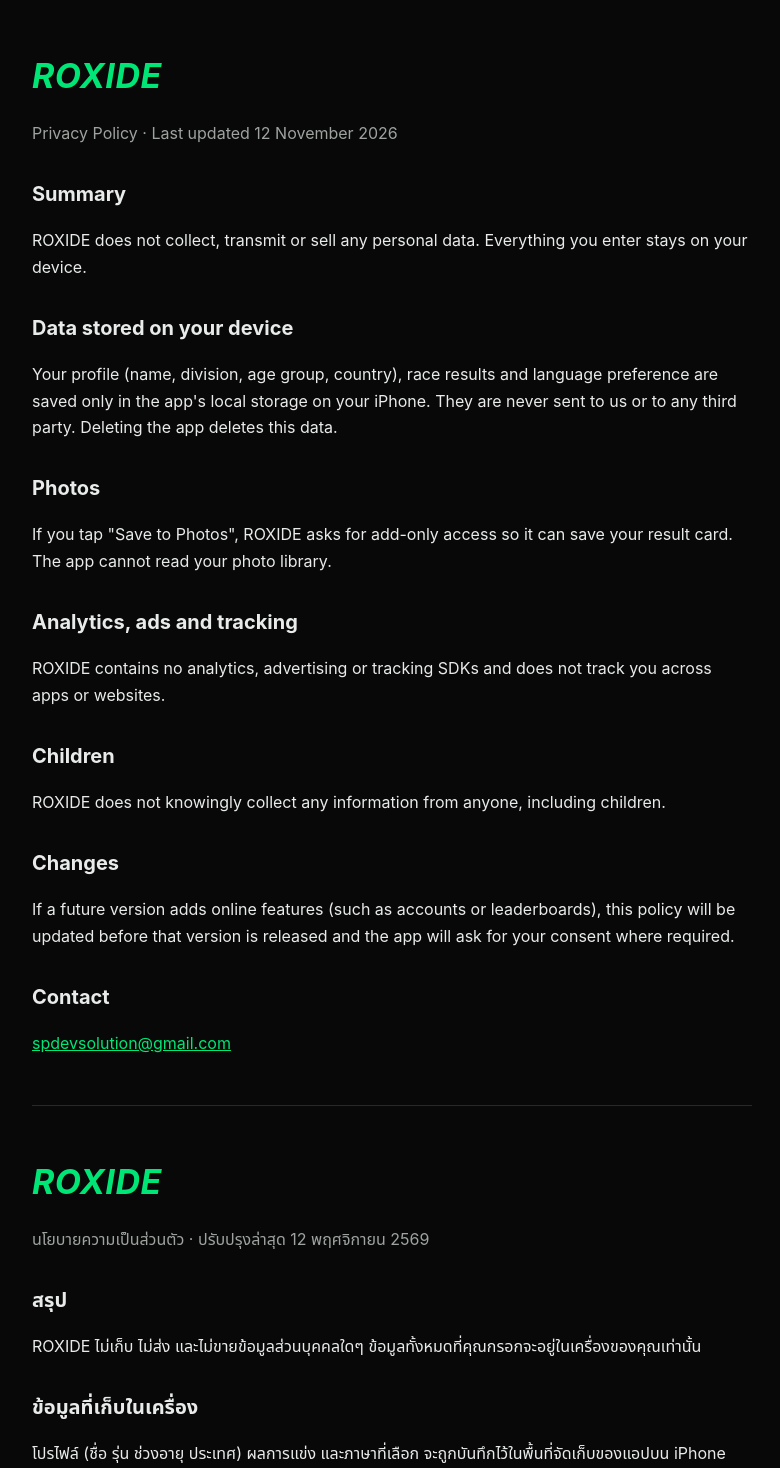
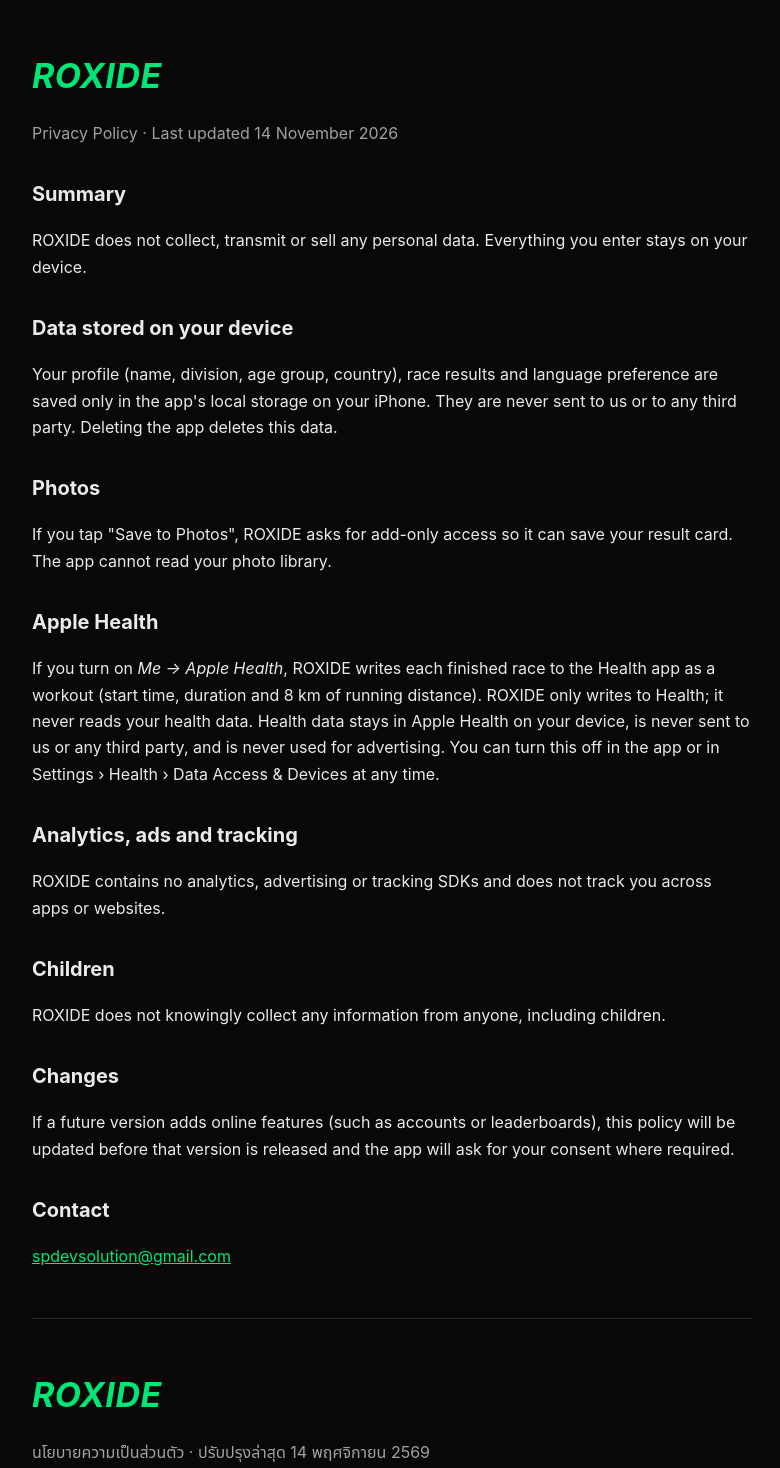
Before and after one commit to songponfluk/FitnessRoxideWeb, a plain HTML site: page privacy.html in a window 1280 px wide. Shown: the top 1468 px of the page, without its empty margins (248-1028 px from the left). Drawn offline with Linux system fonts and the light colour scheme.

Commit message:
Privacy policy: add Apple Health section

```diff
--- a/privacy.html
+++ b/privacy.html
@@ -18,7 +18,7 @@
 <body>
 <main>
   <h1>ROXIDE</h1>
-  <p class="muted">Privacy Policy · Last updated 12 November 2026</p>
+  <p class="muted">Privacy Policy · Last updated 14 November 2026</p>
 
   <h2>Summary</h2>
   <p>ROXIDE does not collect, transmit or sell any personal data. Everything you enter stays on your device.</p>
@@ -28,6 +28,9 @@
 
   <h2>Photos</h2>
   <p>If you tap "Save to Photos", ROXIDE asks for add-only access so it can save your result card. The app cannot read your photo library.</p>
+
+  <h2>Apple Health</h2>
+  <p>If you turn on <em>Me → Apple Health</em>, ROXIDE writes each finished race to the Health app as a workout (start time, duration and 8 km of running distance). ROXIDE only writes to Health; it never reads your health data. Health data stays in Apple Health on your device, is never sent to us or any third party, and is never used for advertising. You can turn this off in the app or in Settings › Health › Data Access &amp; Devices at any time.</p>
 
   <h2>Analytics, ads and tracking</h2>
   <p>ROXIDE contains no analytics, advertising or tracking SDKs and does not track you across apps or websites.</p>
@@ -44,7 +47,7 @@
   <hr>
 
   <h1 lang="th">ROXIDE</h1>
-  <p class="muted" lang="th">นโยบายความเป็นส่วนตัว · ปรับปรุงล่าสุด 12 พฤศจิกายน 2569</p>
+  <p class="muted" lang="th">นโยบายความเป็นส่วนตัว · ปรับปรุงล่าสุด 14 พฤศจิกายน 2569</p>
   <div lang="th">
     <h2>สรุป</h2>
     <p>ROXIDE ไม่เก็บ ไม่ส่ง และไม่ขายข้อมูลส่วนบุคคลใดๆ ข้อมูลทั้งหมดที่คุณกรอกจะอยู่ในเครื่องของคุณเท่านั้น</p>
@@ -54,6 +57,9 @@
 
     <h2>รูปภาพ</h2>
     <p>เมื่อคุณกด "บันทึกลงรูปภาพ" แอปจะขอสิทธิ์แบบ "เพิ่มรูปได้อย่างเดียว" เพื่อบันทึกการ์ดผลการแข่ง แอปไม่สามารถอ่านรูปในคลังภาพของคุณได้</p>
+
+    <h2>Apple Health</h2>
+    <p>หากคุณเปิด <em>ฉัน → Apple Health</em> ROXIDE จะบันทึกการแข่งแต่ละครั้งลงในแอปสุขภาพเป็นการออกกำลังกาย (เวลาเริ่ม ระยะเวลา และระยะวิ่ง 8 กม.) ROXIDE เขียนข้อมูลลง Health เท่านั้น และไม่อ่านข้อมูลสุขภาพของคุณ ข้อมูลสุขภาพอยู่ใน Apple Health บนเครื่องของคุณ ไม่ถูกส่งมาที่เราหรือบุคคลที่สาม และไม่ถูกใช้เพื่อโฆษณา คุณปิดได้ทุกเมื่อในแอป หรือที่ การตั้งค่า › สุขภาพ › การเข้าถึงข้อมูลและอุปกรณ์</p>
 
     <h2>การวิเคราะห์ โฆษณา และการติดตาม</h2>
     <p>ROXIDE ไม่มีเครื่องมือวิเคราะห์ โฆษณา หรือการติดตามใดๆ และไม่ติดตามการใช้งานของคุณข้ามแอปหรือเว็บไซต์</p>
```
